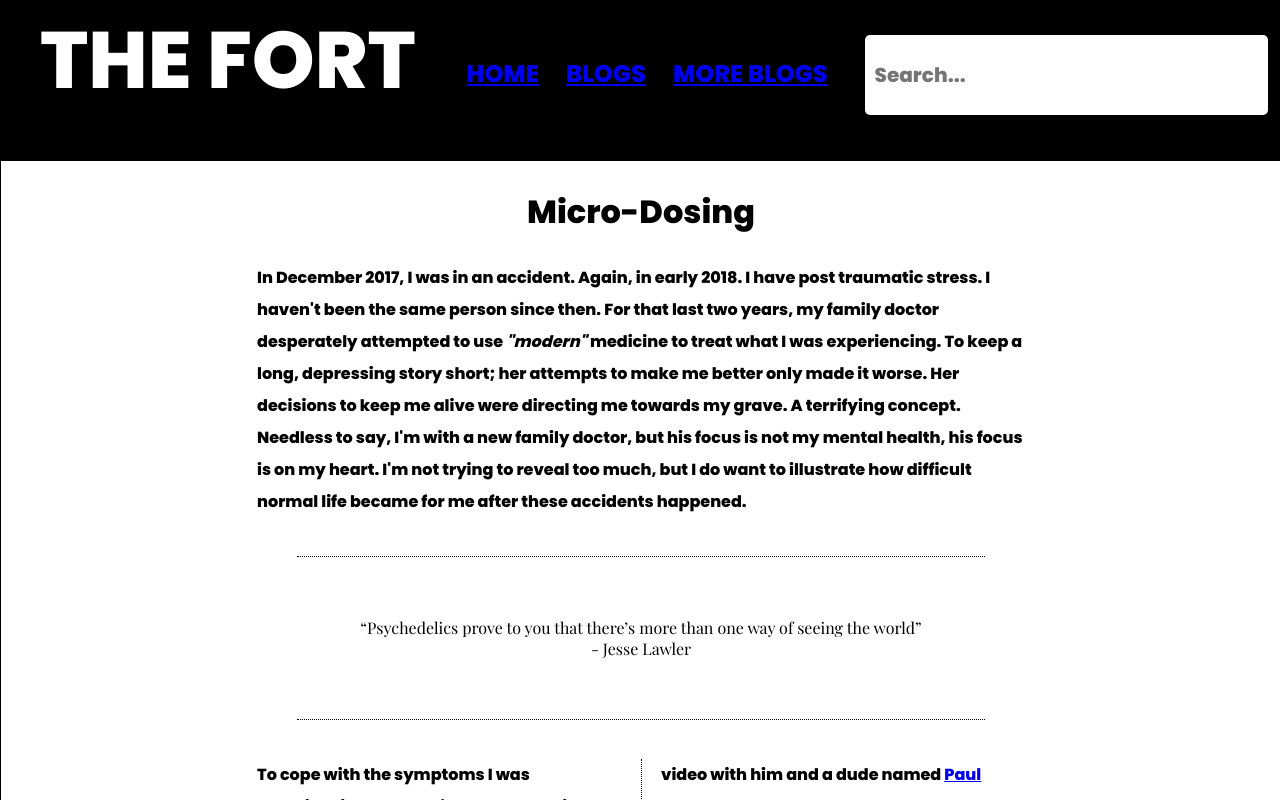
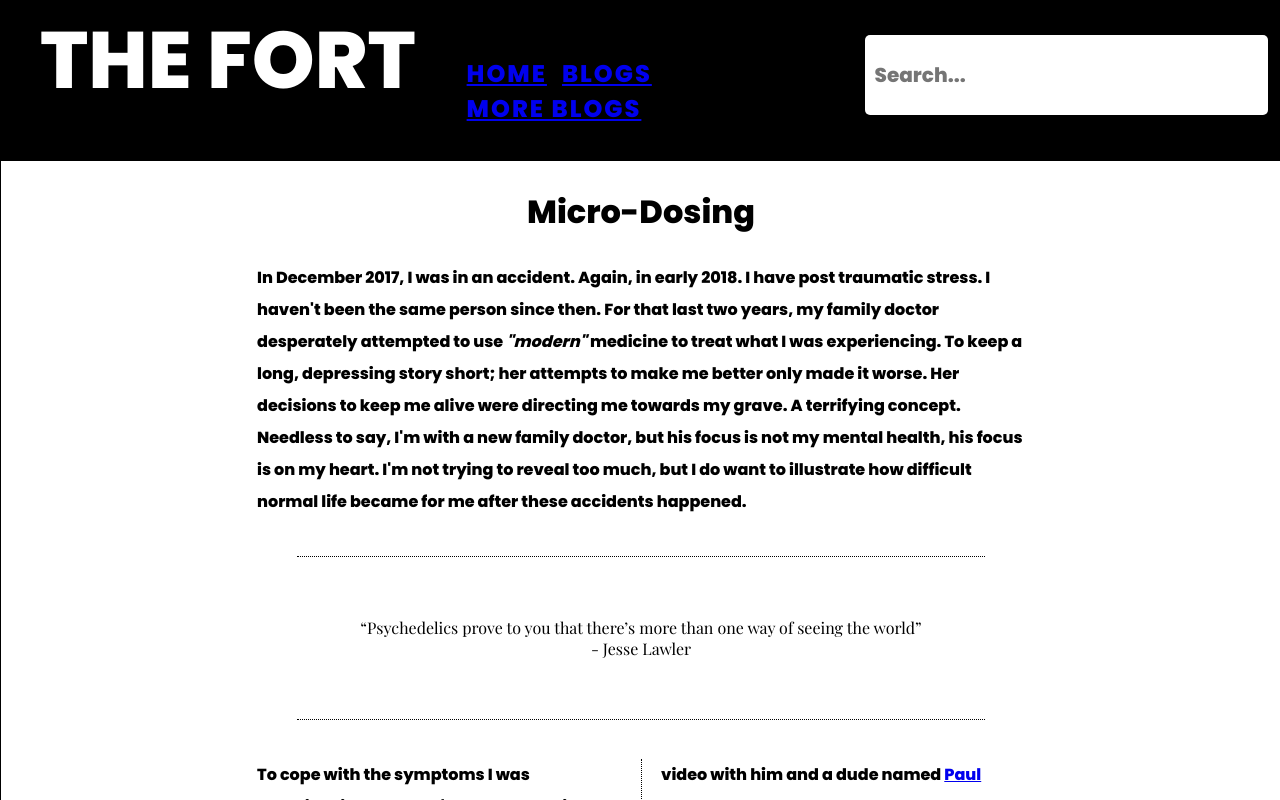
Before and after one commit to bryanhughes1992/Digital-Design-Assignment01, a plain HTML site: page index.html in a window 1280 px wide. Drawn offline with nearby package versions, Linux system fonts and the light colour scheme.

Commit message:
nav bar complete

```diff
--- a/styles/styles.css
+++ b/styles/styles.css
@@ -52,13 +52,15 @@ header {
     display: inline-block;
 }
 
-.nav-links {
+.nav-links, :visited {
     display: inline-block;
-    padding-right: 1em;
+    padding-right: 0.5em;
     top: 5vh;
     position: relative;
     text-align: center;
+    letter-spacing: 2px;
     font-size: 1.5em;
+    color: #444;
 }
 
 .search-bar {
```
